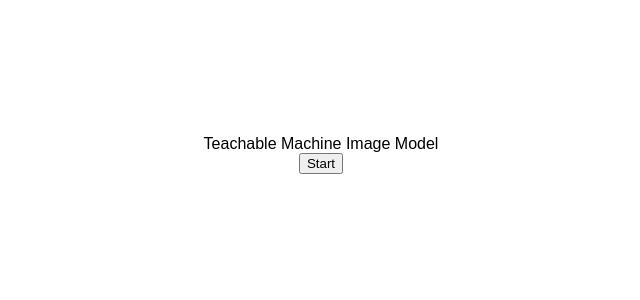
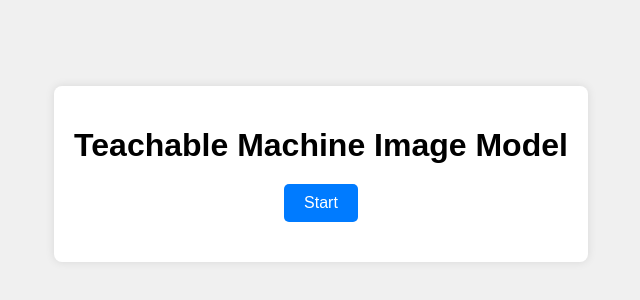
Before and after one commit to TamLeal/image_app, a website built with Vite: page index.html in a window 1280 px wide. Shown: the part 226-526 px from the top of the page, without its empty margins (319-959 px from the left). Built offline with nearby package versions, Linux system fonts and the light colour scheme.

Commit message:
first commit - layout

```diff
--- a/index.html
+++ b/index.html
@@ -1,18 +1,20 @@
 <!DOCTYPE html>
 <html lang="en">
-  <head>
-    <meta charset="UTF-8" />
-    <meta name="viewport" content="width=device-width, initial-scale=1.0" />
+<head>
+    <meta charset="UTF-8">
+    <meta name="viewport" content="width=device-width, initial-scale=1.0">
     <title>Teachable Machine Image Model</title>
-    <link rel="stylesheet" href="style.css" />
-  </head>
-  <body>
-    <div>Teachable Machine Image Model</div>
-    <button type="button" id="start-button">Start</button>
-    <div id="webcam-container"></div>
-    <div id="label-container"></div>
+    <link rel="stylesheet" href="style.css">
+</head>
+<body>
+    <div class="container">
+        <h1>Teachable Machine Image Model</h1>
+        <button type="button" id="start-button" class="btn">Start</button>
+        <div id="webcam-container" class="webcam-container"></div>
+        <div id="label-container" class="label-container"></div>
+    </div>
     <script src="https://cdn.jsdelivr.net/npm/@tensorflow/tfjs@latest/dist/tf.min.js"></script>
     <script src="https://cdn.jsdelivr.net/npm/@teachablemachine/image@latest/dist/teachablemachine-image.min.js"></script>
     <script src="main.js"></script>
-  </body>
+</body>
 </html>
--- a/style.css
+++ b/style.css
@@ -1,17 +1,55 @@
 body {
   display: flex;
-  flex-direction: column;
   justify-content: center;
   align-items: center;
   height: 100vh;
   margin: 0;
+  background-color: #f0f0f0;
   font-family: Arial, sans-serif;
 }
 
-#webcam-container {
+.container {
+  text-align: center;
+  background-color: #ffffff;
+  padding: 20px;
+  border-radius: 8px;
+  box-shadow: 0 0 10px rgba(0, 0, 0, 0.1);
+}
+
+h1 {
+  margin-bottom: 20px;
+}
+
+.btn {
+  background-color: #007bff;
+  color: white;
+  border: none;
+  padding: 10px 20px;
+  font-size: 16px;
+  border-radius: 5px;
+  cursor: pointer;
+  transition: background-color 0.3s;
+}
+
+.btn:hover {
+  background-color: #0056b3;
+}
+
+.webcam-container {
   margin-top: 20px;
 }
 
-#label-container {
+.webcam-container canvas {
+  border: 2px solid #007bff;
+  border-radius: 8px;
+}
+
+.label-container {
   margin-top: 20px;
+  font-size: 18px;
+  font-weight: bold;
 }
+
+.label-container div {
+  margin-top: 10px;
+}
```
Also changed, not shown: main.js (+8 -9 lines).
